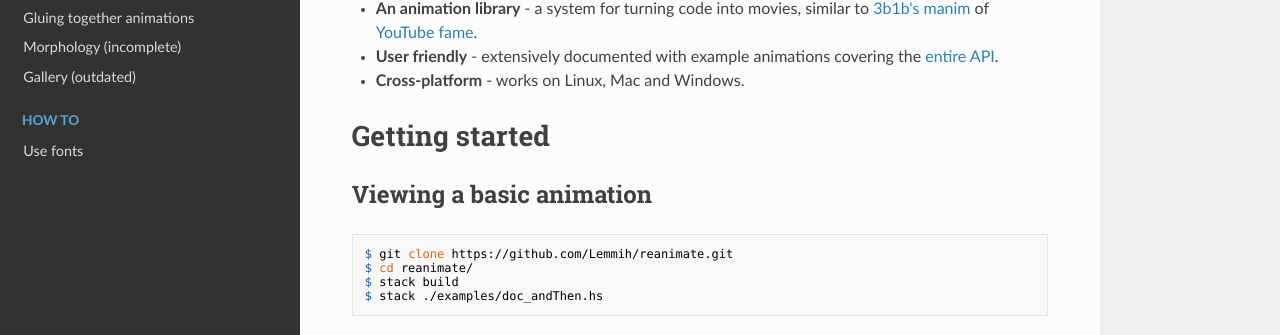
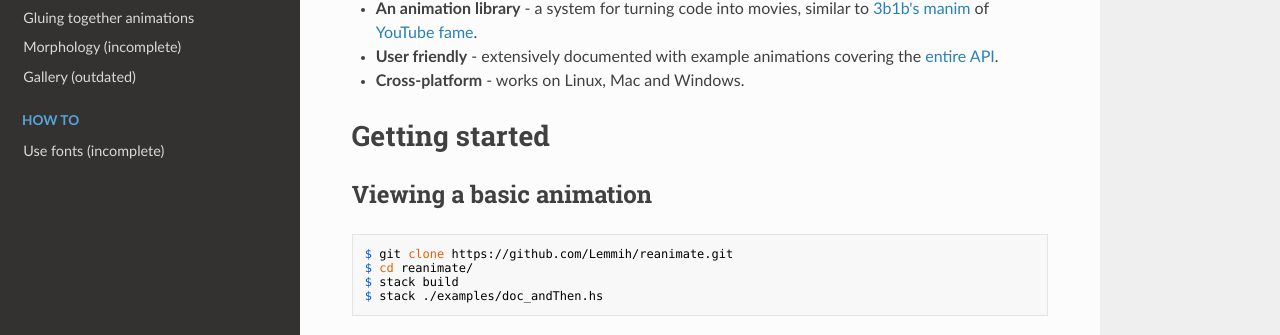
Before and after one commit to reanimate/reanimate, an MkDocs documentation site: the page built from docs/index.md, in a window 1280 px wide. Shown: the part 163-498 px from the top of the page. Built offline with MkDocs 1.6.1, drawn with Linux system fonts in a browser that asks for light colours; nearby versions of some CDN libraries.

Commit message:
Mark font article as incomplete.

```diff
--- a/mkdocs.yml
+++ b/mkdocs.yml
@@ -16,4 +16,4 @@ nav:
   - Morphology (incomplete): morphology.md
   - Gallery (outdated): gallery.md
   - How to:
-    - Use fonts: fonts.md
+    - Use fonts (incomplete): fonts.md
```
